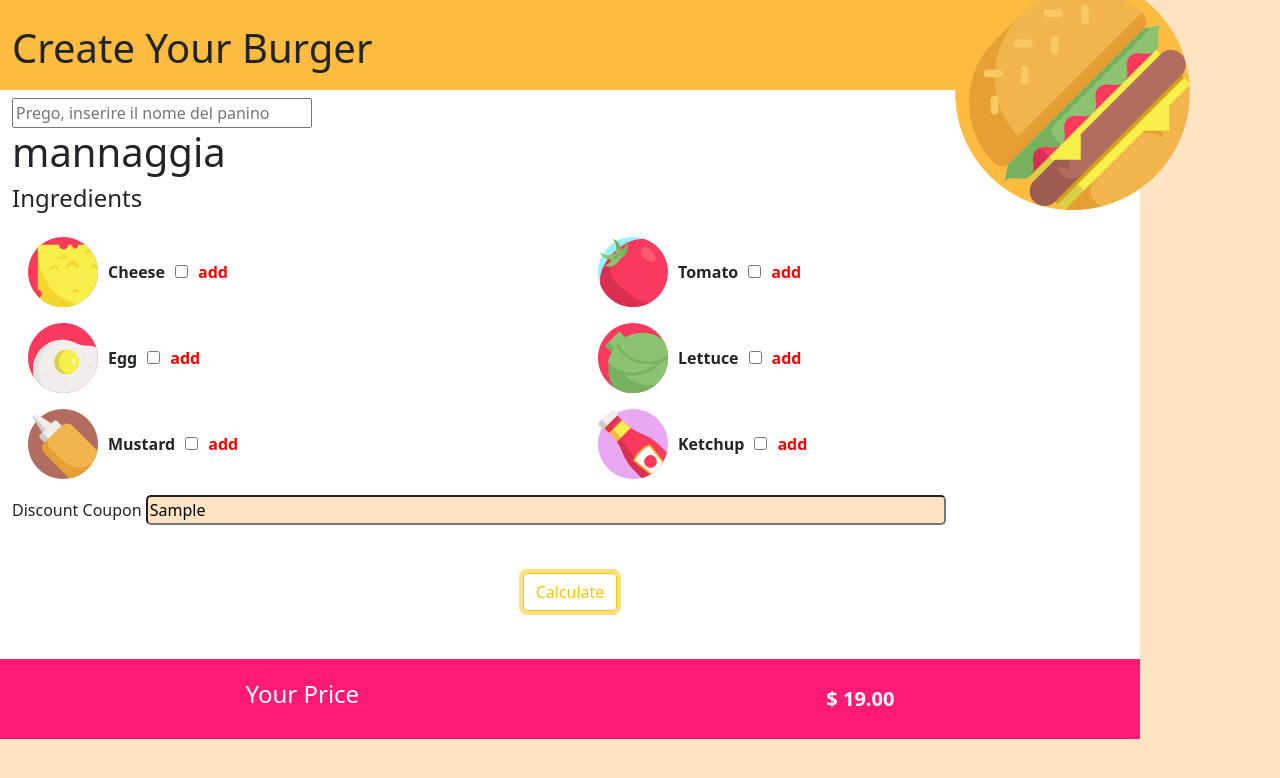
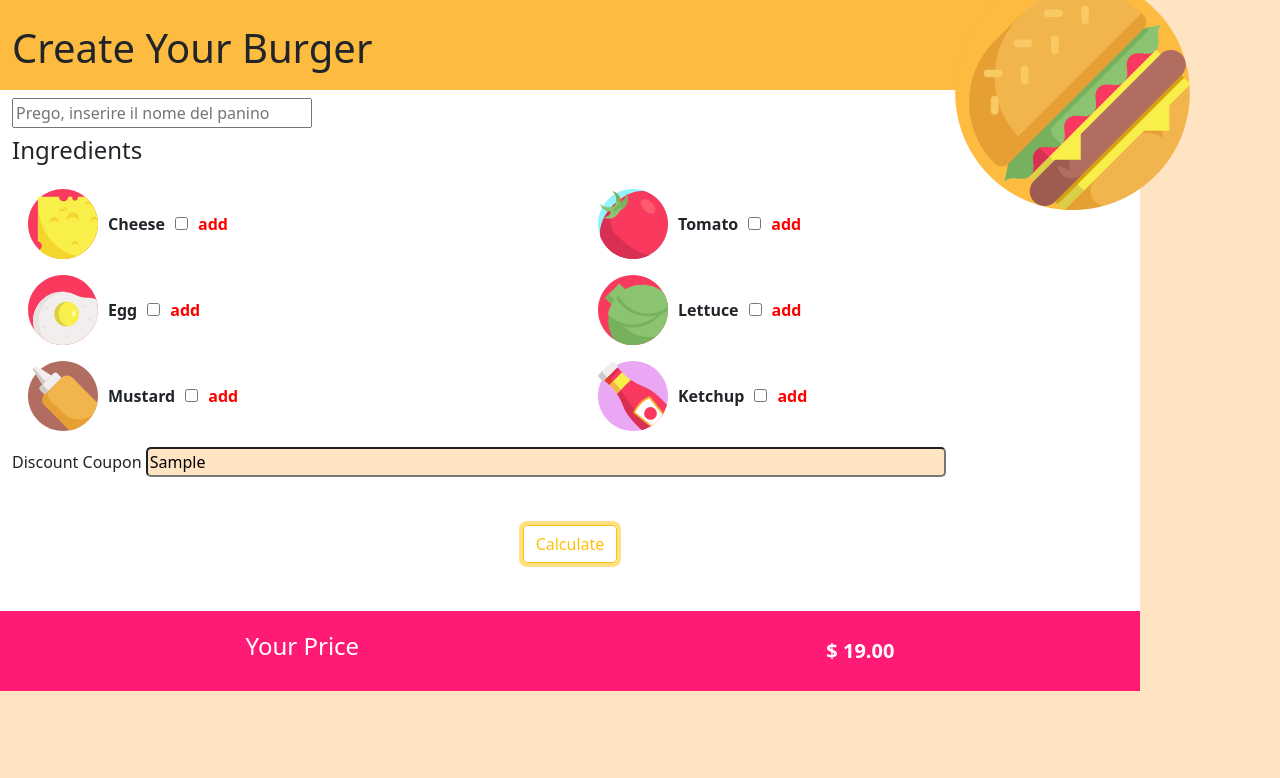
Before and after one commit to NoemiPatermo/js-burger, a plain HTML site: page index.html in a window 1280 px wide. Both pictures are taken after typing "Sample" into the empty fields and a click on the button "Calculate". Drawn offline with nearby package versions, Linux system fonts and the light colour scheme.

Commit message:
js-burger

```diff
--- a/index.html
+++ b/index.html
@@ -17,7 +17,7 @@
              </div>
         </header>
             <input type="text" id="order-burger" placeholder="Prego, inserire il nome del panino" value="" >
-            <h1 class="burger-name">mannaggia</h1>
+            <h1 id="burger-name"></h1>
             <h4>Ingredients</h4>
         <form class= "row-burger row">
             <div class="col-6 ">
--- a/js/script.js
+++ b/js/script.js
@@ -4,11 +4,6 @@
 //al click su somma-button, il js somma tutti i numeri selezionati
 
 var generaPrezzo = document.getElementById('somma-button');
-
-// input nome burger
-var userBurger = document.getElementById("order-burger").value;
-//userBurger.innerHTML = burgerName;
-//nameBurger.innerHTML = userBurger;
 
 // il prezzo
 var price = document.getElementById('your-price');
@@ -23,6 +18,8 @@ generaPrezzo.addEventListener('click', function () {
     var resultSumInt = 20;
 
     var check = document.getElementsByClassName('somma-check');
+    var userBurger = document.getElementById("order-burger").value;
+    document.getElementById("burger-name").innerHTML = userBurger;
 
     for (var i = 0; i < check.length; i++){
         if (check[i].checked){
```
